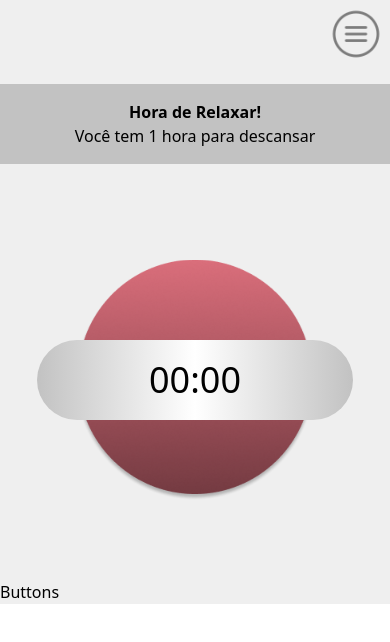
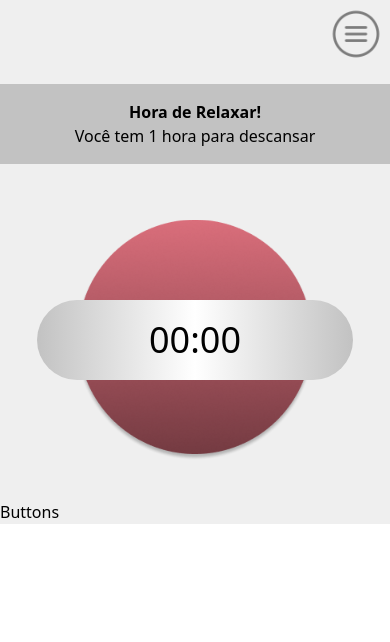
Before and after one commit to LanaGomes/timeSync, a React (Vite) app: page / in a window 390 px wide. Shown: the top 642 px of the page. Built offline with nearby package versions, Linux system fonts and the light colour scheme.

Commit message:
adding margin in responsive layout - stopWatch

```diff
--- a/src/components/StopWatch.jsx
+++ b/src/components/StopWatch.jsx
@@ -1,7 +1,7 @@
 function StopWatch() {
   return (
     <div className="flex flex-col justify-center items-center">
-      <div className=" flex flex-col justify-center items-center bg-teste bg-cover bg-no-repeat bg-center h-60 w-60 my-20 sm:h-80 sm:w-80 sm:my-12 lg:w-100 lg:h-100  static z-1">
+      <div className=" flex flex-col justify-center items-center bg-teste bg-cover bg-no-repeat bg-center h-60 w-60 my-10 sm:h-80 sm:w-80 sm:my-4  static z-1">
         <h1 className="bg-gradient-to-r from-grey-1 via-reallyWhite to-grey-1 text-4xl sm:text-6xl py-5 px-28  rounded-full relative  z-10  ">
           00:00
         </h1>
```
